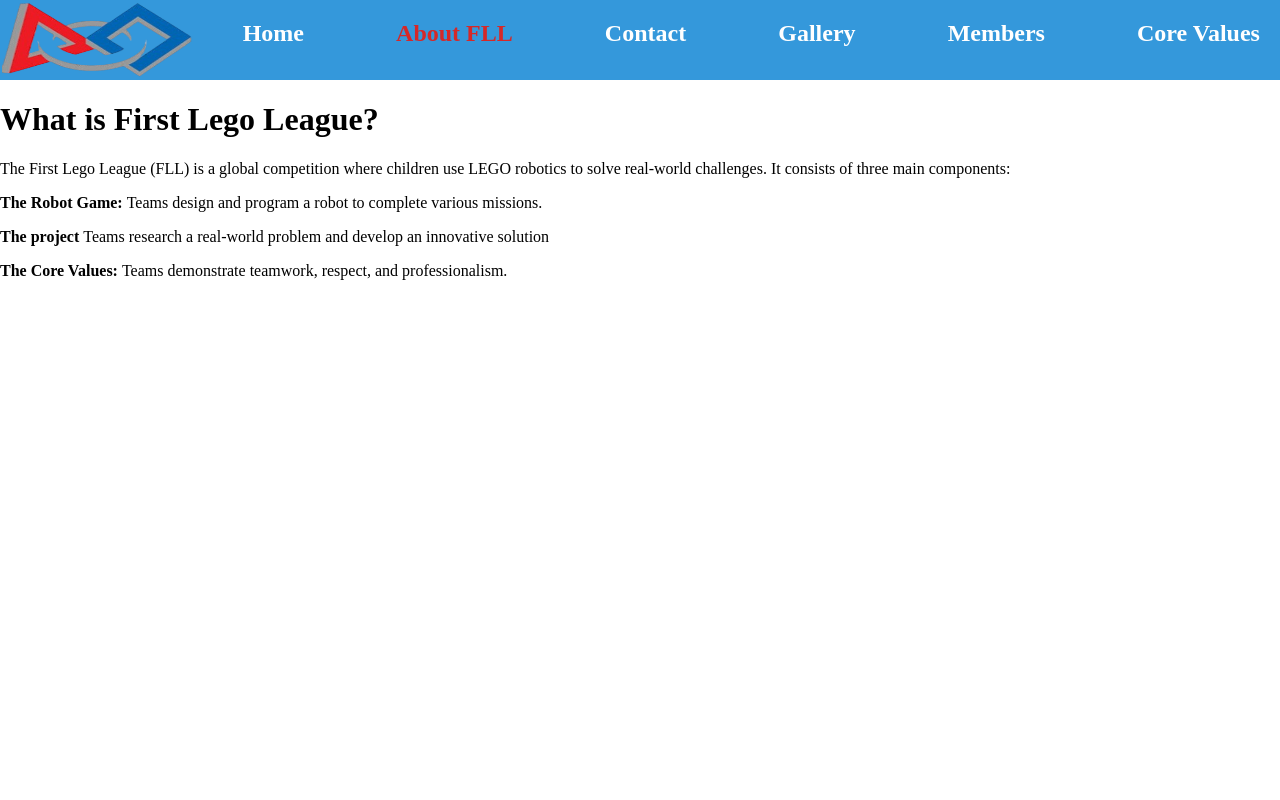
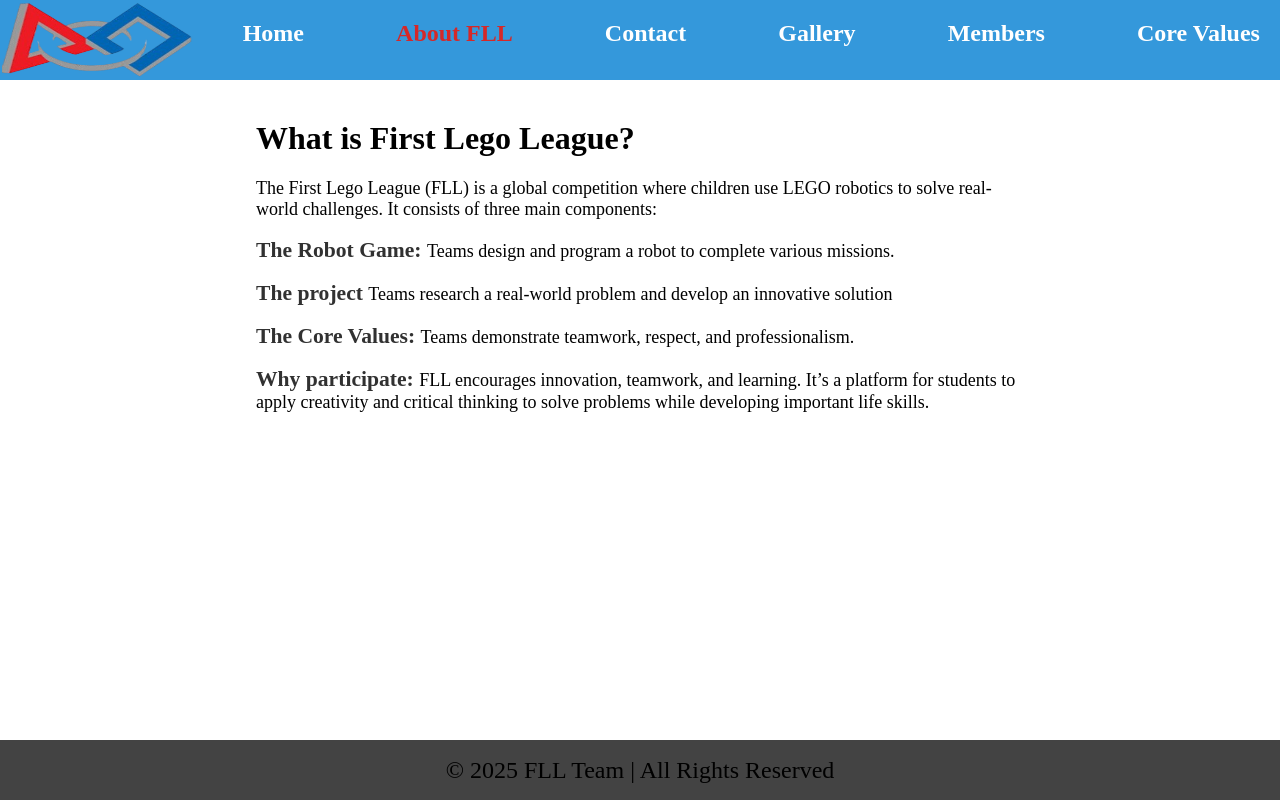
Before and after one commit to ibbitiminecraft/fll-website, an Angular app: page /about in a window 1280 px wide. Built offline with nearby package versions, Linux system fonts and the light colour scheme.

Commit message:
add footer

```diff
--- a/src/app/app.component.css
+++ b/src/app/app.component.css
@@ -0,0 +1,4 @@
+.main{
+    display: flex;
+    flex-direction: column;
+}
--- a/src/app/app.component.html
+++ b/src/app/app.component.html
@@ -1 +1,4 @@
-<app-navbar></app-navbar> <router-outlet></router-outlet>
+<div class="main">
+  <app-navbar></app-navbar> <router-outlet></router-outlet> <app-footer></app-footer>
+
+</div>
--- a/src/app/app.component.ts
+++ b/src/app/app.component.ts
@@ -1,10 +1,11 @@
 import { Component } from '@angular/core';
 import { RouterOutlet } from '@angular/router';
 import { NavbarComponent } from './components/navbar/navbar.component';
+import { FooterComponent } from './components/footer/footer.component';
 
 @Component({
   selector: 'app-root',
-  imports: [RouterOutlet, NavbarComponent],
+  imports: [RouterOutlet, NavbarComponent, FooterComponent],
   templateUrl: './app.component.html',
   styleUrl: './app.component.css'
 })
--- a/src/app/components/about/about.component.css
+++ b/src/app/components/about/about.component.css
@@ -0,0 +1,20 @@
+.body{
+    margin-right: 20%;
+    margin-left: 20%;
+    margin-top: 40px;
+}
+
+
+h1{
+    font-size: xx-large;
+    font-weight: bolder;
+}
+p{
+    font-size: large;
+    font-weight: 300;
+}
+p strong b{
+    font-size: larger;
+    font-weight: bolder;
+    color: rgb(49, 49, 49);
+}
--- a/src/app/components/about/about.component.html
+++ b/src/app/components/about/about.component.html
@@ -4,5 +4,7 @@
 <p><strong><b>The Robot Game: </b></strong>Teams design and program a robot to complete various missions.</p>
 <p><strong><b>The project </b></strong>Teams research a real-world problem and develop an innovative solution</p>
 <p><strong><b>The Core Values: </b></strong>Teams demonstrate teamwork, respect, and professionalism.</p>
-<p><strong><b></b></strong></p>
+<p><strong><b>Why participate: </b></strong>FLL encourages innovation, teamwork, and learning. It’s a platform for students to apply creativity and critical thinking to solve problems while developing important life skills.
+
+</p>
 </div>
--- /dev/null
+++ b/src/app/components/footer/footer.component.css
@@ -0,0 +1,12 @@
+.main{
+    background-color: rgb(67, 67, 67);
+    position: fixed;
+    bottom: 0;
+    width: 100vw;
+    text-align: center;
+    height: 60px;
+    display: flex;
+    justify-content: center;
+    align-items: center;
+    font-size: x-large;
+}
--- /dev/null
+++ b/src/app/components/footer/footer.component.html
@@ -0,0 +1,3 @@
+<div class="main">
+    <span>© 2025 FLL Team | All Rights Reserved</span>
+</div>
```
Also changed, not shown: src/app/components/footer/footer.component.ts (added, +11 -0 lines).
